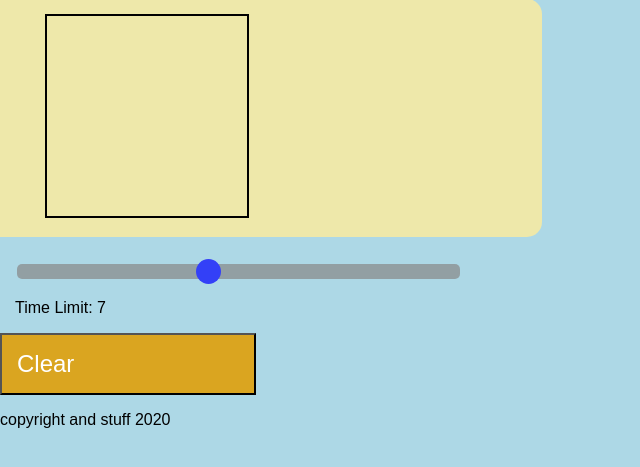
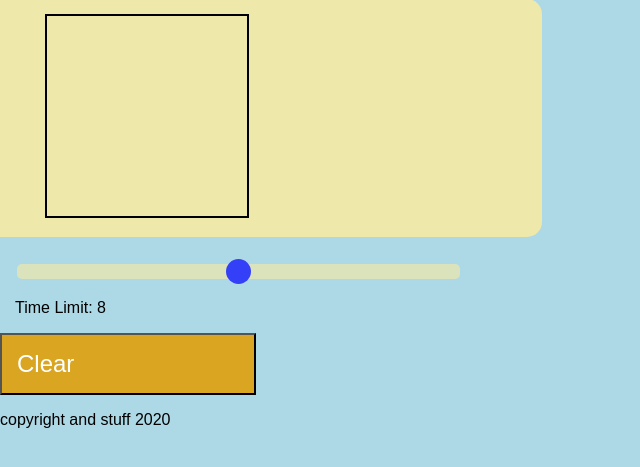
Before and after one commit to LeoKnox/kanji_app, a Flask app: template application/templates/quiz.html in a window 1280 px wide. Shown: the part 127-594 px from the top of the page, without its empty margins (0-640 px from the left). Run offline with Flask 2, Linux system fonts and the light colour scheme; the template is opened without the code that fills it, so the values that code supplies are empty.

Commit message:
Add files via upload

```diff
--- a/application/routes.py
+++ b/application/routes.py
@@ -35,7 +35,8 @@ def practice():
     return render_template("practice.html", nav_practice="active", mykanji=jkanji, introkanji=introkanji)
 
 @app.route("/quiz")
-def quiz():
+@app.route("/quiz/<timer>")
+def quiz(timer=7):
     if 'grades' in session:
         grades = session['grades']
     else:
@@ -53,7 +54,7 @@ def quiz():
     sql = "SELECT * FROM kanji_dict WHERE idkanji_dict = " + str(kanji_id)
     mycursor.execute(sql)
     quiz_kanji = mycursor.fetchone()
-    return render_template("quiz.html", nav_quiz="active", quiz_kanji=quiz_kanji)
+    return render_template("quiz.html", nav_quiz="active", quiz_kanji=quiz_kanji, timer=timer)
 
 @app.route("/about")
 def about():
--- a/application/static/css/styles.css
+++ b/application/static/css/styles.css
@@ -159,7 +159,7 @@ input[type=checkbox]:checked + label {
     width: 35%;
     height: 15px;
     border-radius: 5px;
-    background: #888888;
+    background: palegoldenrod;
     outline: none;
     opacity: 0.7;
     -webkit-transition: .2s;
--- a/application/static/js/practice.js
+++ b/application/static/js/practice.js
@@ -63,10 +63,13 @@ function showKanji(item, time=7) {
         document.getElementById('answer').innerHTML = para;
     }, time*1000);
     setTimeout(() => {
-        reloadQuiz();
+        reloadQuiz(time);
     }, time*1000 + 7000);
 }
 
-function reloadQuiz() {
-    window.location.href = document.getElementById('quiz').href;
+function reloadQuiz(timer=7) {
+    x = document.getElementById('quiz').href;
+    x += "/" + timer;
+    //window.location.href = document.getElementById('quiz').href;
+    window.location.href = x;
 }
--- a/application/templates/quiz.html
+++ b/application/templates/quiz.html
@@ -15,7 +15,7 @@
     </div>
     </div>
     <div class="timeslider">
-        <input type="range" min="1" max="15" value="7" class="slider" id="myRange">
+        <input type="range" min="1" max="15" value="{{timer}}" class="slider" id="myRange">
         <p> Time Limit: <span id="timeLimit"></span></p>
     </div>
     <button id="quiz_button" onclick="clearDrawing()">Clear</button>
```
